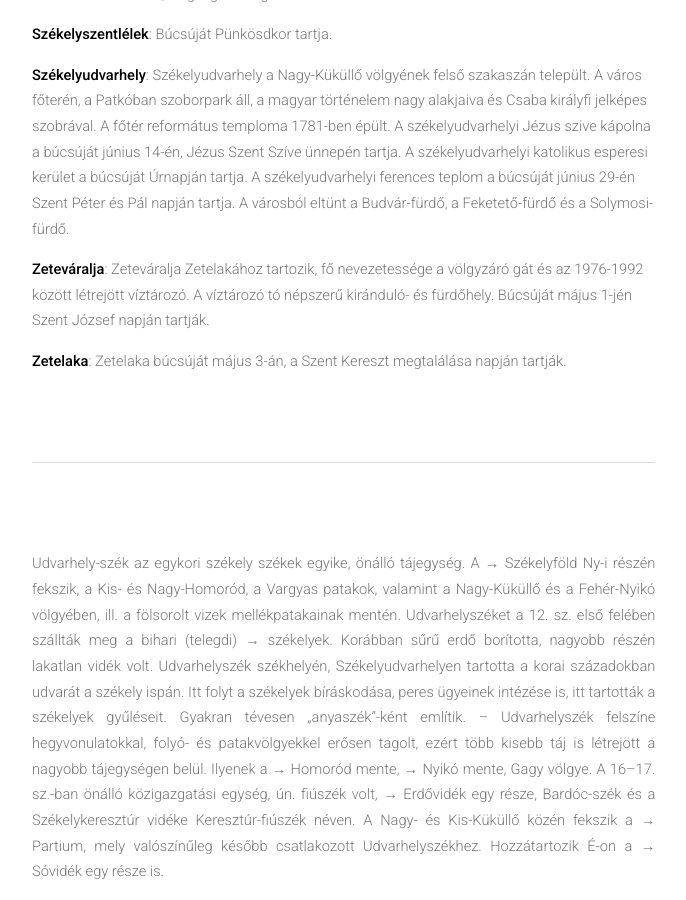
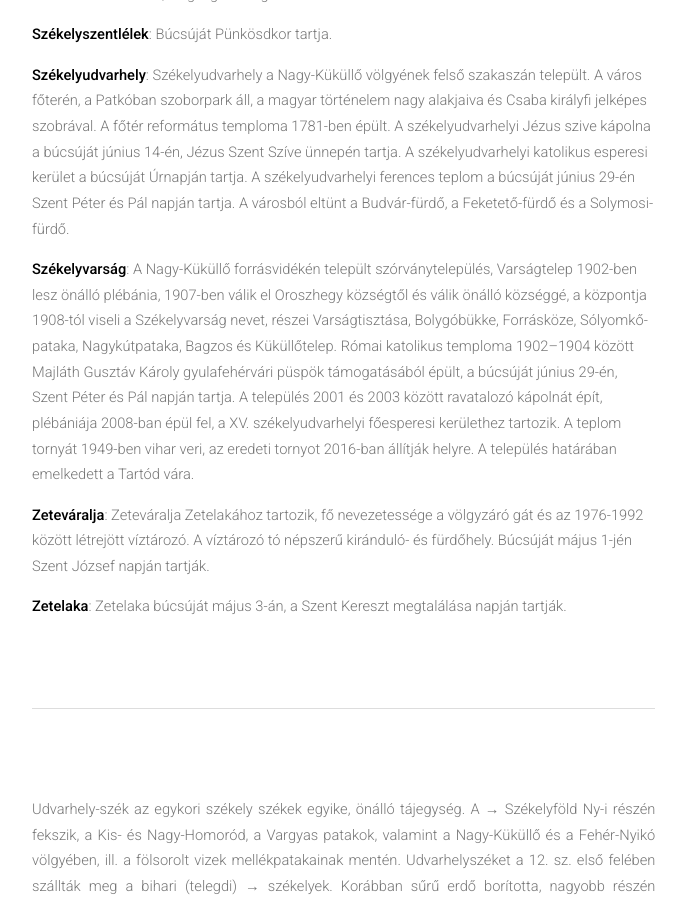
Before and after one commit to siculia/siculia.github.io, a Jekyll site: the page built from siculia-udvarhelyszek.html, in a window 1280 px wide and 900 px high, scrolled down 5924 px. Shown: the whole window, without its empty margins (128-814 px from the left). Built offline with Jekyll 4.4.1, drawn with Linux system fonts in a browser that asks for light colours; nearby versions of some CDN libraries; library files that are not in the unit come from our copies.

Commit message:
Székelyvarság

```diff
--- a/siculia-udvarhelyszek.html
+++ b/siculia-udvarhelyszek.html
@@ -98,6 +98,7 @@ layout: default
 							<p style="text-align: left;"><b>Székelyszentmihály</b>: Székelyszentmihály a Gada-, a Szalon- és a Szalom-patakok Nyikóba torkollásánál fekszik, özigazgatásilag Siménfalvához tartozik.</p>
 							<p style="text-align: left;"><b>Székelyszentlélek</b>: Búcsúját Pünkösdkor tartja.
 							<p style="text-align: left;"><b>Székelyudvarhely</b>: Székelyudvarhely a Nagy-Küküllő völgyének felső szakaszán települt. A város főterén, a Patkóban szoborpark áll, a magyar történelem nagy alakjaiva és Csaba királyfi jelképes szobrával. A főtér református temploma 1781-ben épült. A székelyudvarhelyi Jézus szive kápolna a búcsúját június 14-én, Jézus Szent Szíve ünnepén tartja. A székelyudvarhelyi katolikus esperesi kerület a búcsúját Úrnapján tartja. A székelyudvarhelyi ferences teplom a búcsúját június 29-én Szent Péter és Pál napján tartja. A városból eltünt a Budvár-fürdő, a Feketető-fürdő és a Solymosi-fürdő.</p>
+							<p style="text-align: left;"><b>Székelyvarság</b>: A Nagy-Küküllő forrásvidékén települt szórványtelepülés, Varságtelep 1902-ben lesz önálló plébánia, 1907-ben válik el Oroszhegy községtől és válik önálló községgé, a központja 1908-tól viseli a Székelyvarság nevet, részei Varságtisztása, Bolygóbükke, For­rás­kö­ze, Sólyom­kő­pataka, Nagy­kút­pa­ta­ka, Bagzos és Küküllőtelep. Római katolikus temploma 1902–1904 között Majláth Gusztáv Károly gyulafehérvári püspök támogatásából épült, a búcsúját június 29-én, Szent Péter és Pál napján tartja.  A település 2001 és 2003 között ravatalozó kápolnát épít, plébániája 2008-ban épül fel, a XV. székelyudvarhelyi főesperesi kerülethez tartozik. A teplom tornyát 1949-ben vihar veri, az eredeti tornyot 2016-ban állítják helyre. A település határában emelkedett a Tartód vára.</p>
 							<p style="text-align: left;"><b>Zeteváralja</b>: Zeteváralja Zetelakához tartozik, fő nevezetessége a völgyzáró gát és az 1976-1992 között létrejött víztározó. A víztározó tó népszerű kiránduló- és fürdőhely. Búcsúját május 1-jén Szent József napján tartják.</p>
 							<p style="text-align: left;"><b>Zetelaka</b>: Zetelaka búcsúját május 3-án, a Szent Kereszt megtalálása napján tartják.</p>
 
```
